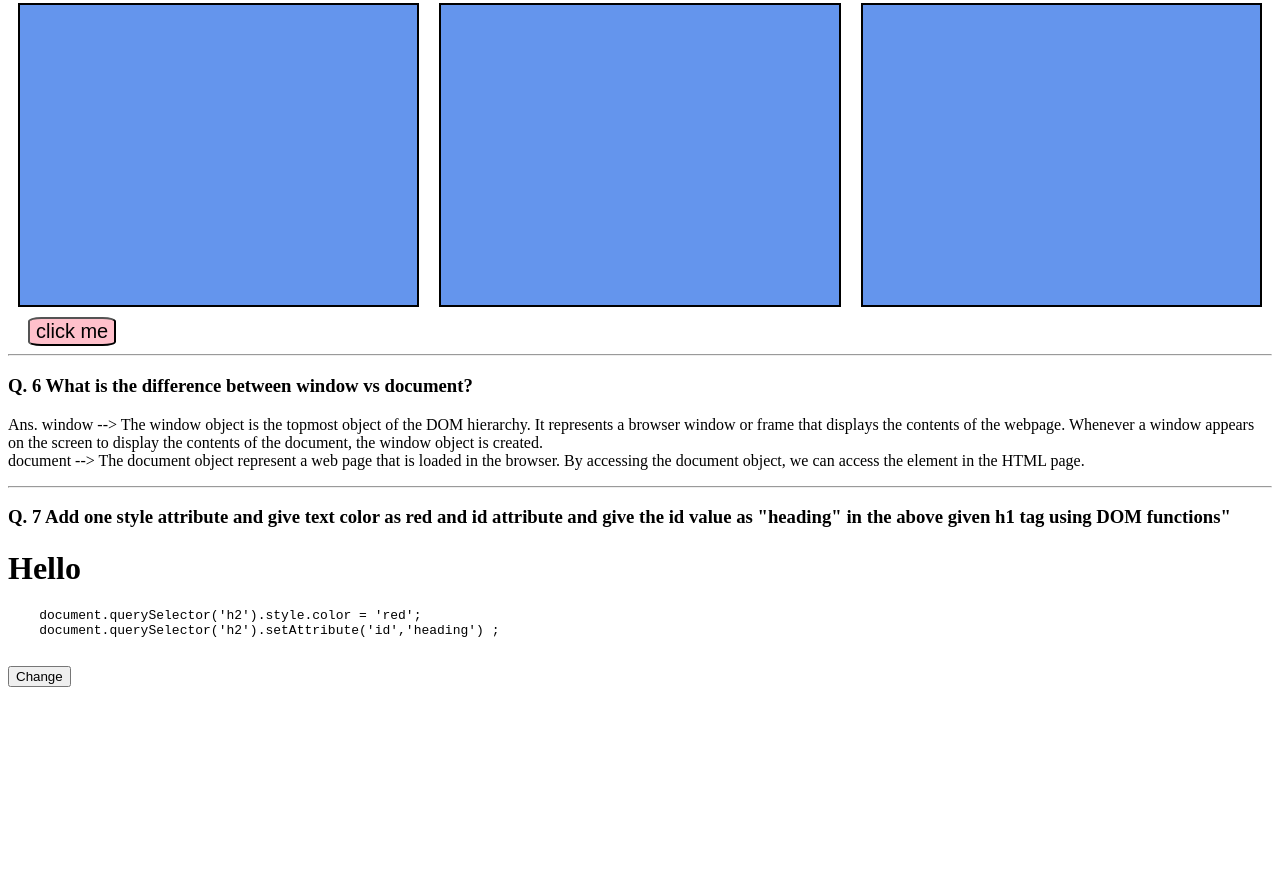
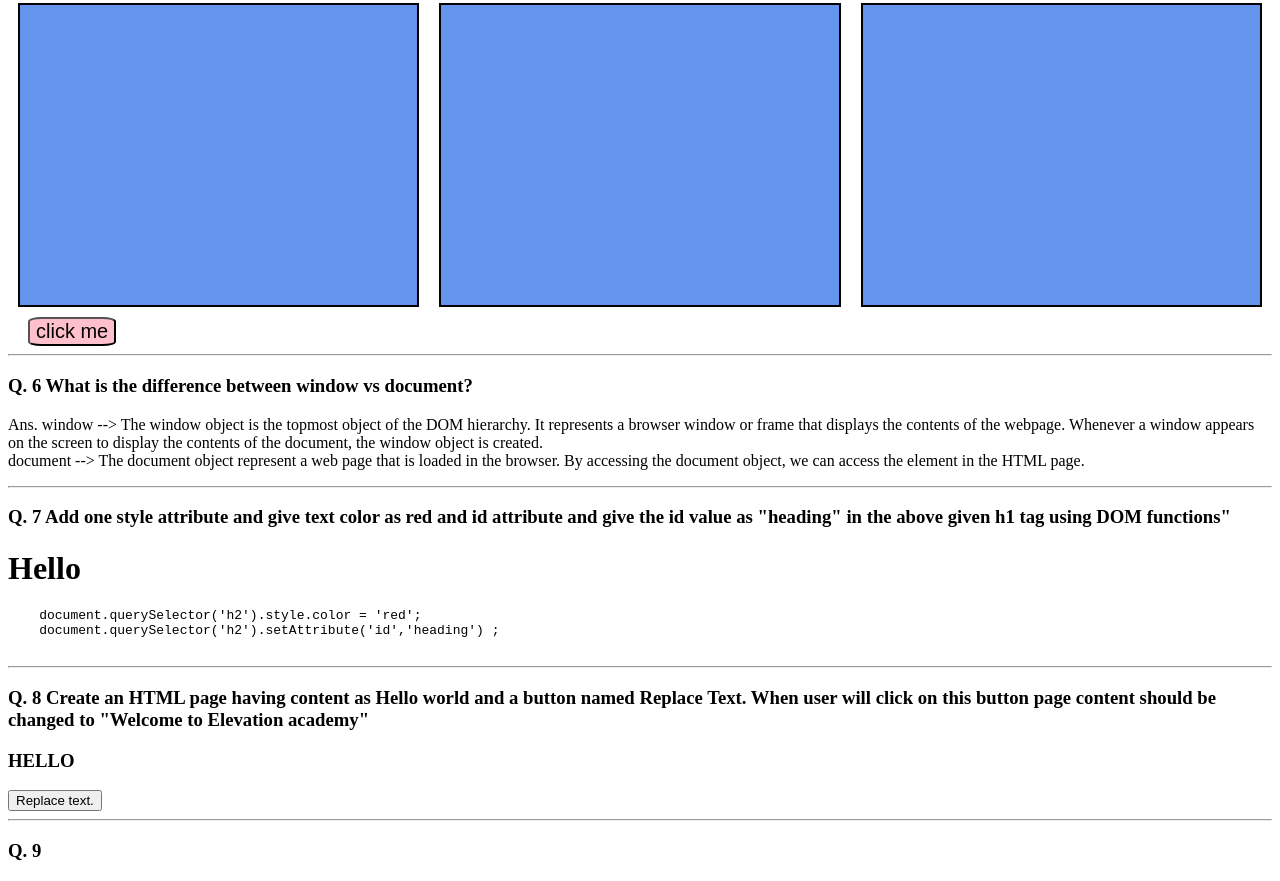
Before and after one commit to Yogendra-123/JS_DOM, a plain HTML site: page index.html in a window 1280 px wide. Shown: the part 675-1556 px from the top of the page. Before the commit the page ends 1370 px from the top, so only its background shows below. Drawn offline with Linux system fonts and the light colour scheme.

Commit message:
modified DOM

```diff
--- a/index.html
+++ b/index.html
@@ -77,13 +77,20 @@ object, we can access the element in the HTML page.</p>
 <hr>
 <h3>Q. 7 Add one style attribute and give text color as red and id attribute and give the id value as
     "heading" in the above given h1 tag using DOM functions"</h3>
-    <h1>Hello</h1>
+    <h1 id="myHead">Hello</h1>
 <pre>
     document.querySelector('h2').style.color = 'red';
     document.querySelector('h2').setAttribute('id','heading') ;
 
 </pre>
-<button type="submit" onclick="myHeading()">Change</button>
+<hr>
+<h3>Q. 8 Create an HTML page having content as Hello world and a button named Replace Text. When
+user will click on this button page content should be changed to "Welcome to Elevation academy"</h3>
+<h3 id ='changeText'>HELLO </h3>
+<button id="replace"  onclick = 'changeContent()'>Replace text.</button>
+<hr>
+<h3>Q. 9 </h3>
+
 <script src="./main.js"></script>
 </body>
 </html>
--- a/main.js
+++ b/main.js
@@ -10,14 +10,14 @@ let myBox = document.getElementsByClassName('box')
 console.log(myBox);
 
 // Q.4
-let changeContent = document.querySelector('#hello_text').textContent = 'Hello World'
-console.log(changeContent);
+let changeContent1 = document.querySelector('#hello_text').textContent = 'Hello World'
+console.log(changeContent1);
 
 
 // Q.5
-document.querySelector('button').addEventListener('click', (e) =>{
-    e.preventDefault()
-})
+// document.querySelector('button').addEventListener('click', (e) =>{
+//     e.preventDefault()
+// })
 function myButtonClick(){
 
     var myFlex = document.querySelector('#flex-container')
@@ -30,7 +30,12 @@ function myButtonClick(){
 
 // Q . 7
 
-function myHeading(){
-    document.querySelector('h2').style.color = 'red';
-    document.querySelector('h2').setAttribute('id','heading') ;
+
+document.querySelector('h1').style.color = 'red';
+document.querySelector('h1').setAttribute('id','heading') ;
+
+// Q. 8
+
+function changeContent(){
+    document.getElementById('changeText').innerText='WELCOME TO ELEVATION ACADEMY'
 }
```
